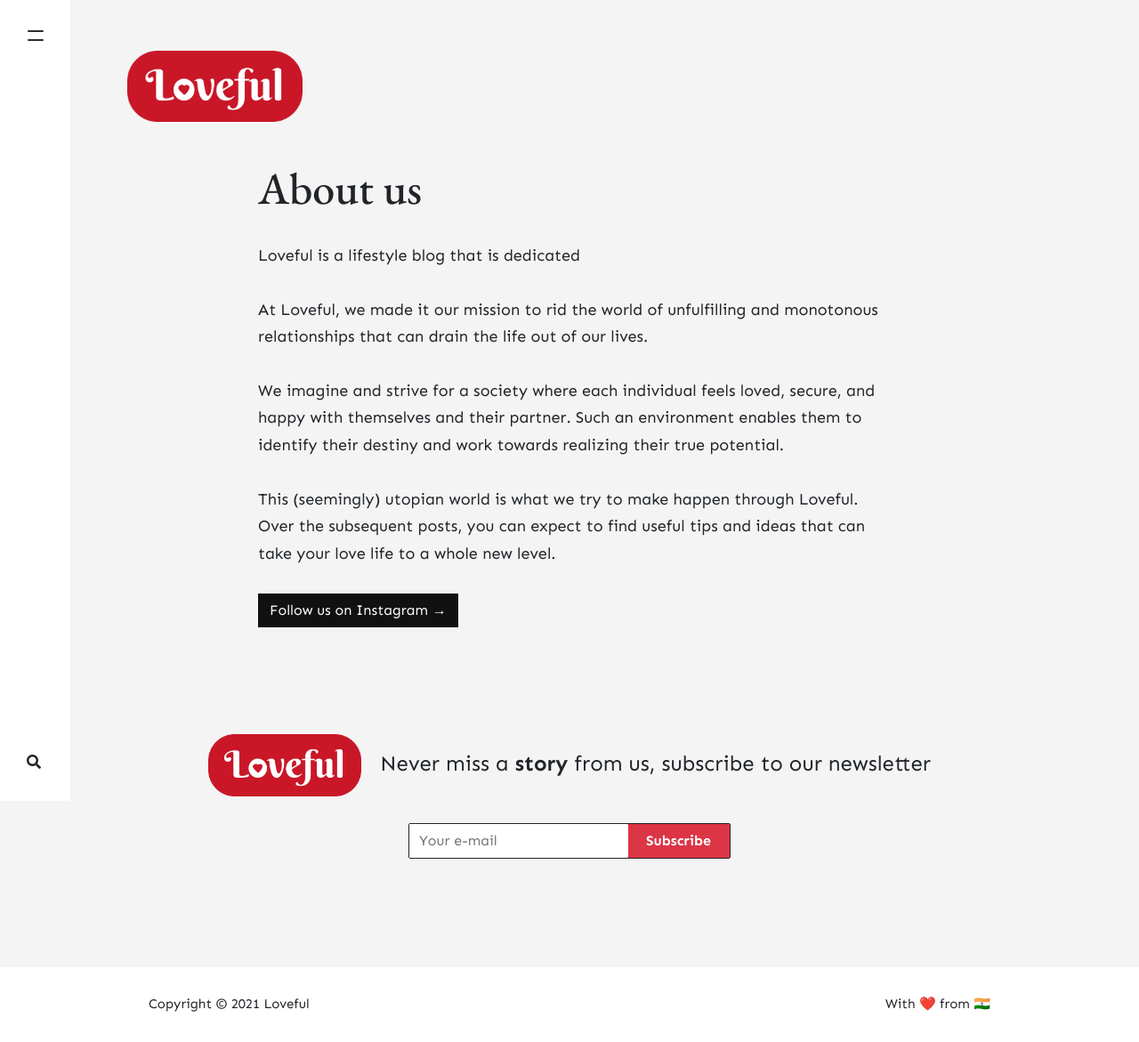
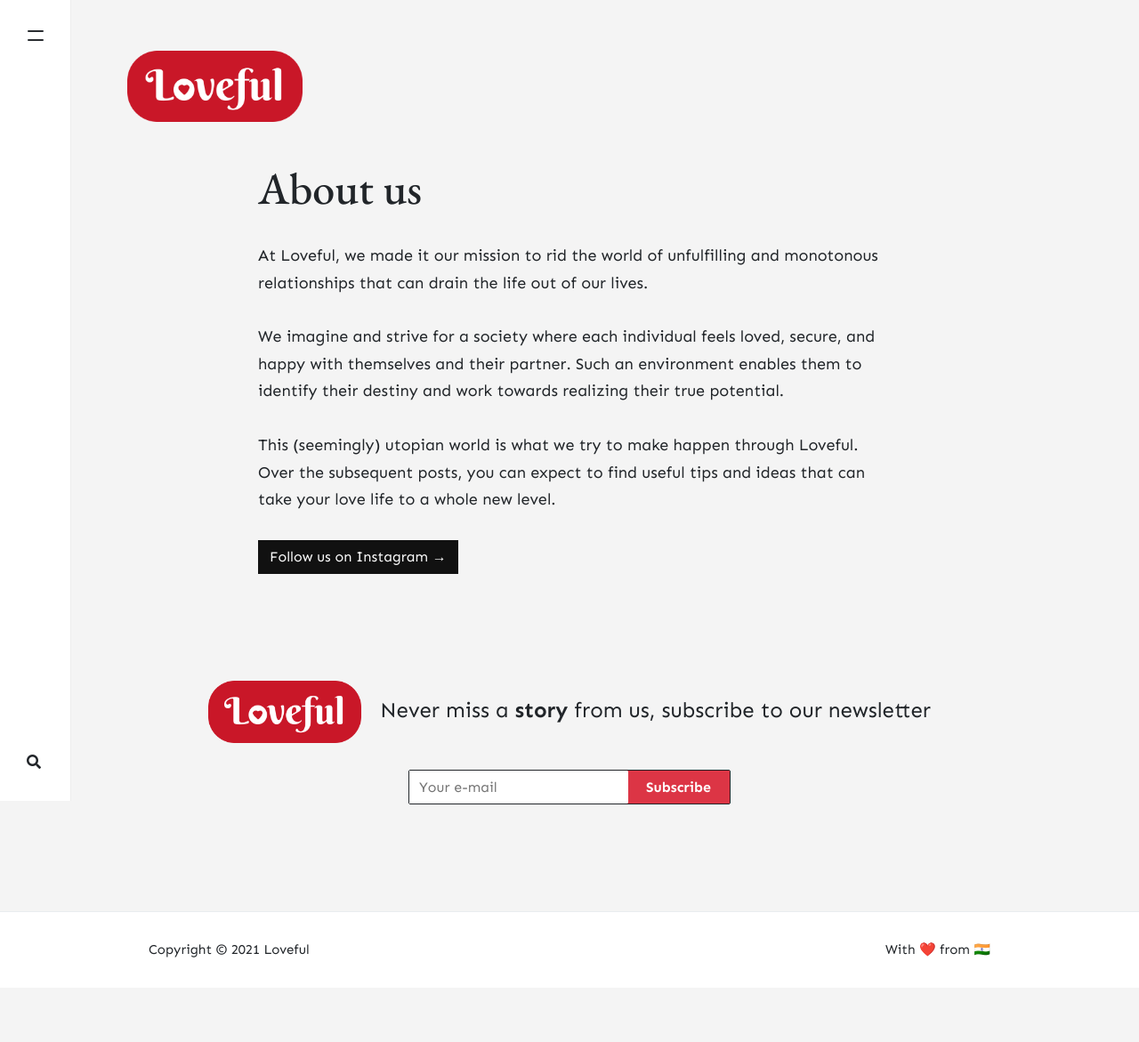
Before and after one commit to stackbit-projects/happy-zebra-28bc2, a Jekyll site: the page built from _pages/about.md, in a window 1280 px wide. Shown: the whole page at 89% size. Built offline with Jekyll 4.4.1, drawn with Linux system fonts in a browser that asks for light colours; nearby versions of some CDN libraries; comment, search, counter and statistics services are not loaded; after the commit the page ends 1110 px from its top, so only the background shows below that.

Commit message:
about.md: changed

```diff
--- a/_pages/about.md
+++ b/_pages/about.md
@@ -7,8 +7,6 @@
 imageshadow: true
 ---
 
-Loveful is a lifestyle blog that is dedicated
-
 At Loveful, we made it our mission to rid the world of unfulfilling and monotonous relationships that can drain the life out of our lives.
 
 We imagine and strive for a society where each individual feels loved, secure, and happy with themselves and their partner. Such an environment enables them to identify their destiny and work towards realizing their true potential.
```
